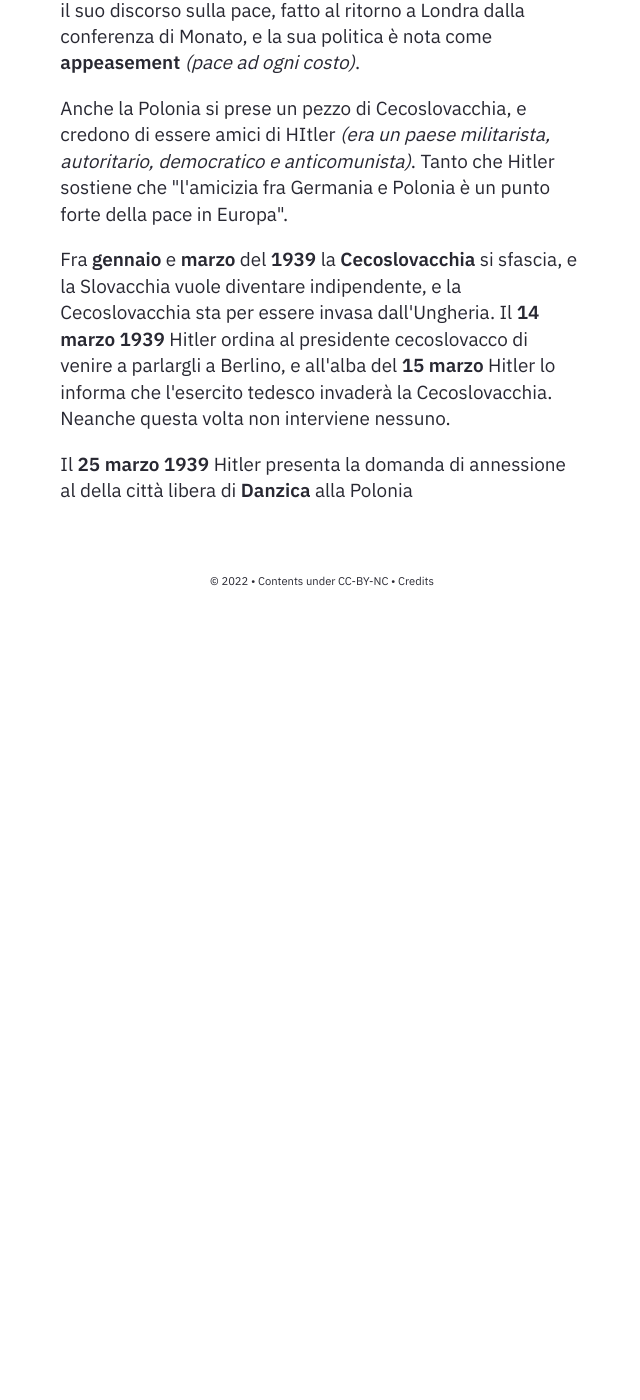
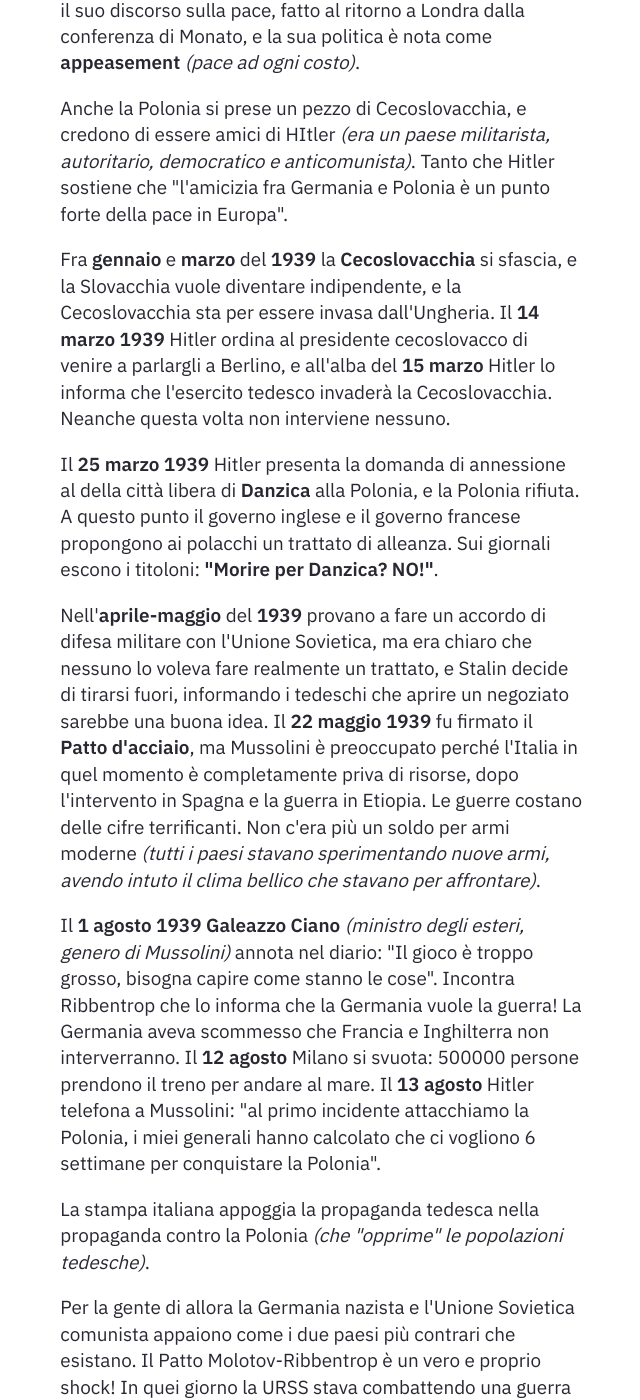
Before and after one commit to CuriousCI/enigma, a Jekyll site: the page built from _notes/Public/Barbero.md, in a window 1280 px wide and 1400 px high, scrolled down 5495 px. Shown: the whole window, without its empty margins (318-958 px from the left). Built offline with Jekyll 4.4.1, drawn with Linux system fonts in a browser that asks for light colours; before the commit the page ends 6125 px from its top, so only the background shows below that; some of the changed text lies outside the part shown.

Commit message:
Barbero & L'umanista digitale

```diff
--- a/_notes/Public/Barbero.md
+++ b/_notes/Public/Barbero.md
@@ -62,4 +62,16 @@ Anche la Polonia si prese un pezzo di Cecoslovacchia, e credono di essere amici
 
 Fra **gennaio** e **marzo** del **1939** la **Cecoslovacchia** si sfascia, e la Slovacchia vuole diventare indipendente, e la Cecoslovacchia sta per essere invasa dall'Ungheria. Il **14 marzo 1939** Hitler ordina al presidente cecoslovacco di venire a parlargli a Berlino, e all'alba del **15 marzo** Hitler lo informa che l'esercito tedesco invaderà la Cecoslovacchia. Neanche questa volta non interviene nessuno.
 
-Il **25 marzo 1939** Hitler presenta la domanda di annessione al della città libera di **Danzica** alla Polonia
+Il **25 marzo 1939** Hitler presenta la domanda di annessione al della città libera di **Danzica** alla Polonia, e la Polonia rifiuta. A questo punto il governo inglese e il governo francese propongono ai polacchi un trattato di alleanza. Sui giornali escono i titoloni: **"Morire per Danzica? NO!"**.
+
+Nell'**aprile-maggio** del **1939** provano a fare un accordo di difesa militare con l'Unione Sovietica, ma era chiaro che nessuno lo voleva fare realmente un trattato, e Stalin decide di tirarsi fuori, informando i tedeschi che aprire un negoziato sarebbe una buona idea. Il **22 maggio 1939** fu firmato il **Patto d'acciaio**, ma Mussolini è preoccupato perché l'Italia in quel momento è completamente priva di risorse, dopo l'intervento in Spagna e la guerra in Etiopia. Le guerre costano delle cifre terrificanti. Non c'era più un soldo per armi moderne *(tutti i paesi stavano sperimentando nuove armi, avendo intuto il clima bellico che stavano per affrontare)*.
+
+Il **1 agosto 1939** **Galeazzo Ciano** *(ministro degli esteri, genero di Mussolini)* annota nel diario: "Il gioco è troppo grosso, bisogna capire come stanno le cose". Incontra Ribbentrop che lo informa che la Germania vuole la guerra! La Germania aveva scommesso che Francia e Inghilterra non interverranno. Il **12 agosto** Milano si svuota: 500000 persone prendono il treno per andare al mare. Il **13 agosto** Hitler telefona a Mussolini: "al primo incidente attacchiamo la Polonia, i miei generali hanno calcolato che ci vogliono 6 settimane per conquistare la Polonia".
+
+La stampa italiana appoggia la propaganda tedesca nella propaganda contro la Polonia *(che "opprime" le popolazioni tedesche)*.
+
+Per la gente di allora la Germania nazista e l'Unione Sovietica comunista appaiono come i due paesi più contrari che esistano. Il Patto Molotov-Ribbentrop è un vero e proprio shock! In quei giorno la URSS stava combattendo una guerra segreta e non dichiarata con il Giappone in Mongolia *(una guerra che farà 70000 morti e feriti)*. Il generale **Jucov** russo sbaraglia i giapponesi.
+
+Hitler si convince che dall'Italia non poteva ricevere aiuto militare, ma poteva avere operai. Introduce la tessera per i generi alimentari *(il razionamento)*. In Italia scatta il divieto di circolazione per le automobili private, l'austerità nei ristoranti *(una sola pietanza nei menu)*. Vengono sospesi i campionati mondiali di ciclismo a Varese, esce il divieto di vendita del caffé ai privati etc...
+
+Si iniziano a costruire ripari anti-aerei e maschere antigas.
```
Also changed, not shown: other parts of _notes/Public/Barbero.md (+1 -1 lines), _notes/Public/L'umanista digitale.md (renamed from _notes/Public/altro/umanista digitale.md, +6 -1 lines), _notes/Public/arnesi/Dizionario.md (+2 -0 lines).
